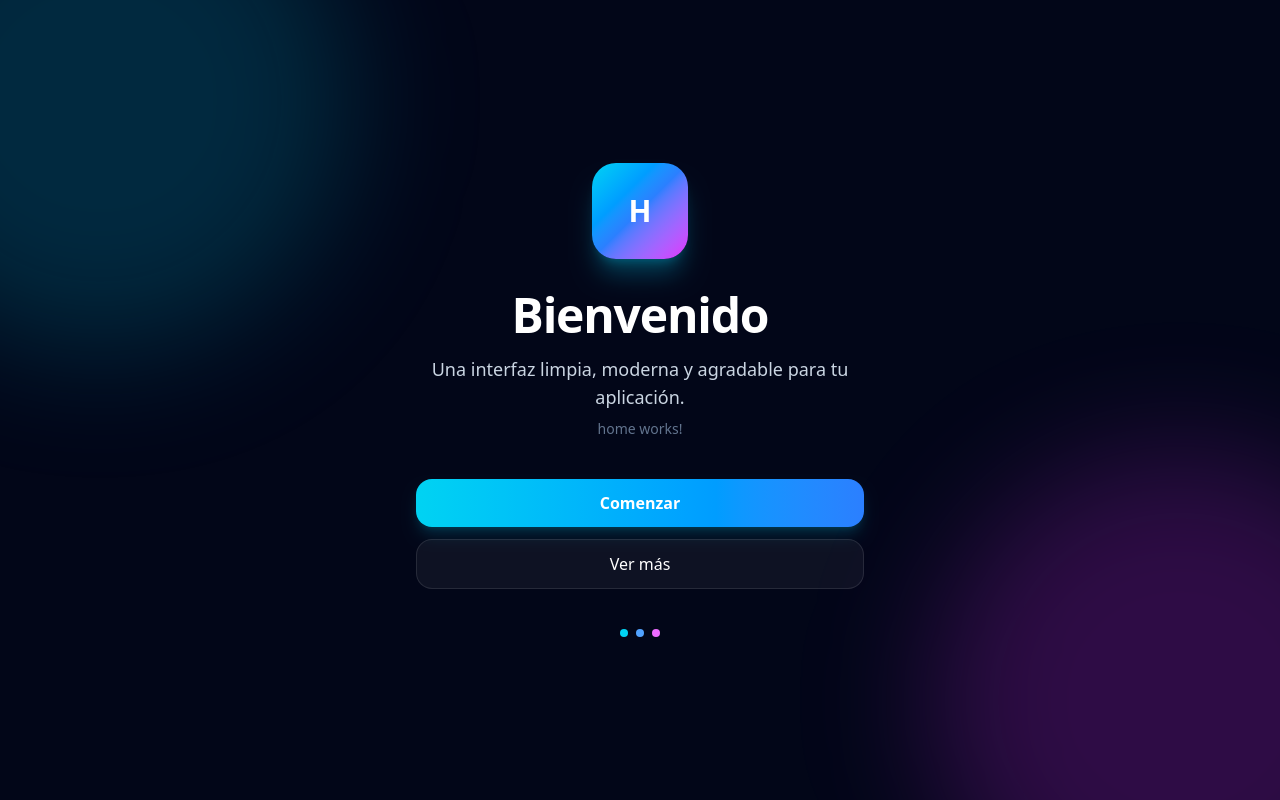
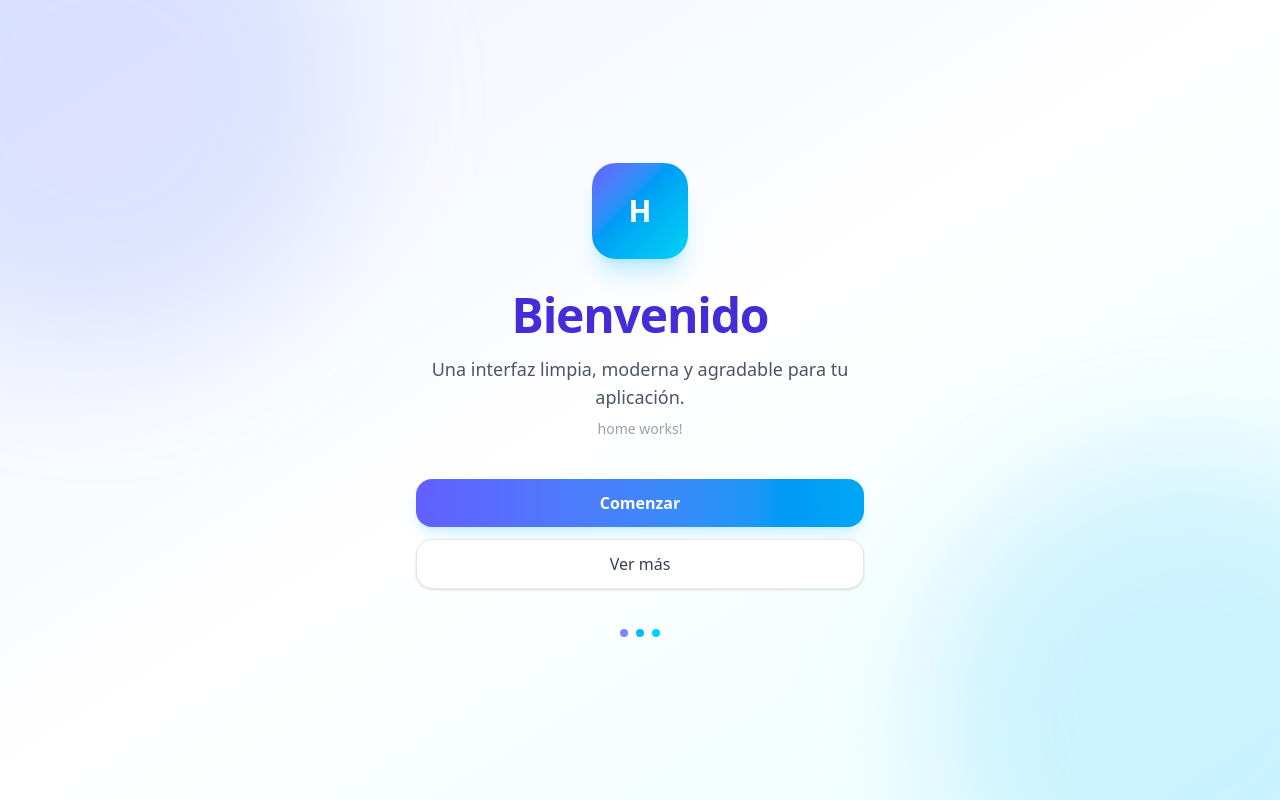
Before and after one commit to KRATICOS/tiendita_chida, an Angular app: page /home in a window 1280 px wide. Built offline with nearby package versions, Linux system fonts and the light colour scheme.

Commit message:
fix(home): modificacion de la estetica de la pagina de inicio

```diff
--- a/src/app/components/home/home.html
+++ b/src/app/components/home/home.html
@@ -1,40 +1,42 @@
-<div class="min-h-screen flex items-center justify-center bg-slate-950 relative overflow-hidden text-white">
+<div class="min-h-screen flex items-center justify-center bg-gradient-to-br from-indigo-50 via-white to-cyan-50 relative overflow-hidden text-gray-800">
 
-  <div class="absolute w-[500px] h-[500px] bg-cyan-500/20 rounded-full blur-3xl top-[-150px] left-[-150px]"></div>
-  <div class="absolute w-[500px] h-[500px] bg-fuchsia-500/20 rounded-full blur-3xl bottom-[-150px] right-[-150px]"></div>
+  <div class="absolute w-[500px] h-[500px] bg-indigo-300/30 rounded-full blur-3xl top-[-150px] left-[-150px]"></div>
+  <div class="absolute w-[500px] h-[500px] bg-sky-300/30 rounded-full blur-3xl bottom-[-150px] right-[-150px]"></div>
 
   <div class="relative w-full max-w-md mx-4 text-center">
 
-    <div class="mx-auto w-24 h-24 rounded-3xl bg-gradient-to-br from-cyan-400 via-blue-500 to-fuchsia-500 shadow-xl shadow-cyan-500/30 flex items-center justify-center mb-8">
-      <span class="text-3xl font-black">H</span>
+    <div class="mx-auto w-24 h-24 rounded-3xl bg-gradient-to-br from-indigo-500 via-sky-500 to-cyan-400 shadow-xl shadow-sky-300/40 flex items-center justify-center mb-8">
+      <span class="text-3xl font-black text-white">H</span>
     </div>
 
-    <h1 class="text-5xl font-black tracking-tight">
+    <h1 class="text-5xl font-black tracking-tight text-indigo-700">
       Bienvenido
     </h1>
 
-    <p class="mt-4 text-slate-300 text-lg">
+    <p class="mt-4 text-gray-600 text-lg">
       Una interfaz limpia, moderna y agradable para tu aplicación.
     </p>
 
-    <p class="mt-2 text-slate-500 text-sm">
+    <p class="mt-2 text-gray-400 text-sm">
       home works!
     </p>
 
     <div class="mt-10 flex flex-col gap-3">
-      <button class="w-full py-3 rounded-2xl bg-gradient-to-r from-cyan-400 to-blue-500 font-semibold shadow-lg shadow-cyan-500/20 hover:scale-[1.02] transition">
+
+      <button class="w-full py-3 rounded-2xl bg-gradient-to-r from-indigo-500 to-sky-500 text-white font-semibold shadow-lg shadow-sky-300/30 hover:scale-[1.02] transition">
         Comenzar
       </button>
 
-      <button class="w-full py-3 rounded-2xl bg-white/5 border border-white/10 text-white hover:bg-white/10 transition">
+      <button class="w-full py-3 rounded-2xl bg-white border border-gray-200 text-gray-700 hover:bg-gray-50 transition shadow-sm">
         Ver más
       </button>
+
     </div>
 
     <div class="mt-10 flex justify-center gap-2">
+      <span class="w-2 h-2 rounded-full bg-indigo-400"></span>
+      <span class="w-2 h-2 rounded-full bg-sky-400"></span>
       <span class="w-2 h-2 rounded-full bg-cyan-400"></span>
-      <span class="w-2 h-2 rounded-full bg-blue-400"></span>
-      <span class="w-2 h-2 rounded-full bg-fuchsia-400"></span>
     </div>
 
   </div>
```
